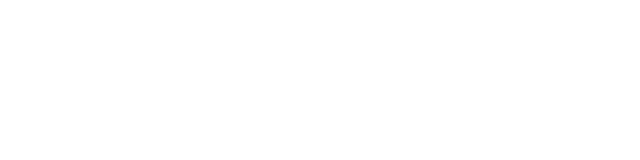
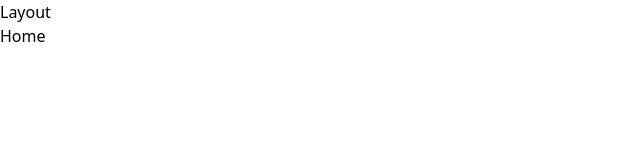
Before and after one commit to DosSantosDev2022/Nutritionist---Website, a React (Vite) app: page / in a window 1280 px wide. Shown: the top 160 px of the page, without its empty margins (0-640 px from the left). Built offline with nearby package versions, Linux system fonts and the light colour scheme.

Commit message:
feat: adicionando rotas na aplicação

```diff
--- a/src/App.tsx
+++ b/src/App.tsx
@@ -1,5 +1,12 @@
+import { Outlet } from 'react-router-dom'
+
 function App() {
-  return <div></div>
+  return (
+    <div>
+      <h2>Layout</h2>
+      <Outlet />
+    </div>
+  )
 }
 
 export default App
--- a/src/main.tsx
+++ b/src/main.tsx
@@ -1,10 +1,58 @@
 import React from 'react'
 import ReactDOM from 'react-dom/client'
+
+import './styles/globals.css'
+
+import { createBrowserRouter, RouterProvider } from 'react-router-dom'
+
+import { HomePage } from './pages/home.tsx'
+import { AboutPage } from './pages/about.tsx'
+import { TeamPage } from './pages/team.tsx'
+import { ProcessPage } from './pages/process.tsx'
+import { PricingPage } from './pages/pricing.tsx'
+import { BlogsPage } from './pages/blog.tsx'
+import { ContactPage } from './pages/contact.tsx'
 import App from './App.tsx'
-import './styles/globals.css'
+
+const router = createBrowserRouter([
+  {
+    path: '/',
+    element: <App />,
+    children: [
+      {
+        path: '/',
+        element: <HomePage />,
+      },
+      {
+        path: '/bout',
+        element: <AboutPage />,
+      },
+      {
+        path: '/team',
+        element: <TeamPage />,
+      },
+      {
+        path: '/process',
+        element: <ProcessPage />,
+      },
+      {
+        path: '/pricing',
+        element: <PricingPage />,
+      },
+      {
+        path: '/blog',
+        element: <BlogsPage />,
+      },
+      {
+        path: '/contact',
+        element: <ContactPage />,
+      },
+    ],
+  },
+])
 
 ReactDOM.createRoot(document.getElementById('root')!).render(
   <React.StrictMode>
-    <App />
+    <RouterProvider router={router} />
   </React.StrictMode>,
 )
--- /dev/null
+++ b/src/pages/about.tsx
@@ -0,0 +1,7 @@
+export function AboutPage() {
+  return (
+    <div>
+      <h1>About page</h1>
+    </div>
+  )
+}
--- /dev/null
+++ b/src/pages/blog.tsx
@@ -0,0 +1,7 @@
+export function BlogsPage() {
+  return (
+    <div>
+      <h1>Blog page</h1>
+    </div>
+  )
+}
--- /dev/null
+++ b/src/pages/contact.tsx
@@ -0,0 +1,7 @@
+export function ContactPage() {
+  return (
+    <div>
+      <h1>Contact page</h1>
+    </div>
+  )
+}
--- /dev/null
+++ b/src/pages/home.tsx
@@ -0,0 +1,7 @@
+export function HomePage() {
+  return (
+    <div>
+      <h1>Home</h1>
+    </div>
+  )
+}
--- /dev/null
+++ b/src/pages/pricing.tsx
@@ -0,0 +1,7 @@
+export function PricingPage() {
+  return (
+    <div>
+      <h1>Pricing page</h1>
+    </div>
+  )
+}
--- /dev/null
+++ b/src/pages/process.tsx
@@ -0,0 +1,7 @@
+export function ProcessPage() {
+  return (
+    <div>
+      <h1>Process pages</h1>
+    </div>
+  )
+}
--- /dev/null
+++ b/src/pages/team.tsx
@@ -0,0 +1,7 @@
+export function TeamPage() {
+  return (
+    <div>
+      <h2>TeamPage</h2>
+    </div>
+  )
+}
```
